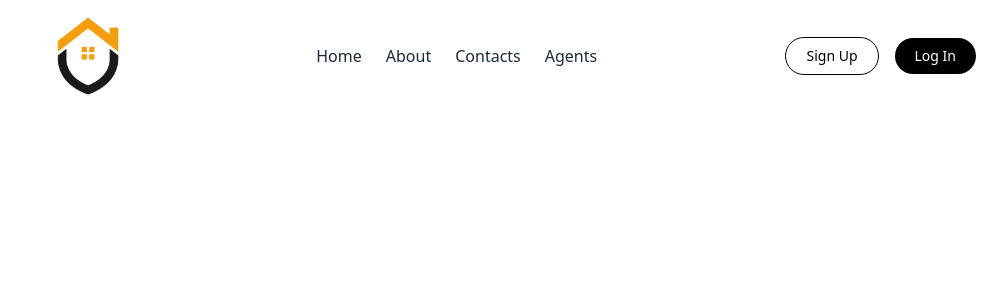
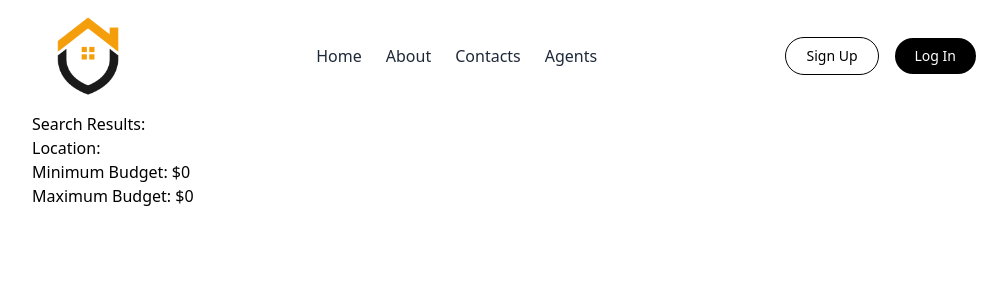
Before and after one commit to nischaljs/abaas, a React (Vite) app: page /list in a window 1280 px wide. Shown: the top 300 px of the page, without its empty margins (128-1135 px from the left). Built offline with nearby package versions, Linux system fonts and the light colour scheme.

Commit message:
feat: add ListPage route and implement search functionality in HomeSearchBar

```diff
--- a/src/App.tsx
+++ b/src/App.tsx
@@ -1,6 +1,7 @@
 import { Route, Routes } from "react-router"
 import NavBar from "./components/NavBar"
 import HomePage from "./routes/HomePage"
+import ListPage from "./routes/ListPage"
 
 
 const App = () => {
@@ -9,6 +10,7 @@ const App = () => {
     <NavBar/>
    <Routes>
     <Route path="/" element={ <HomePage/>}/>
+    <Route path="/list" element={<ListPage/>}/>
    </Routes>
     </div>
   )
--- a/src/components/HomeSearchBar.tsx
+++ b/src/components/HomeSearchBar.tsx
@@ -1,5 +1,6 @@
 import React, { useState } from 'react';
 import { FiSearch } from 'react-icons/fi';
+import { useNavigate } from 'react-router';
 
 const HomeSearchBar = () => {
   const [inputData, setInputData] = useState({
@@ -7,6 +8,8 @@ const HomeSearchBar = () => {
     minimumBudget: 0,
     maximumBudget: 0
   });
+
+  const navigate = useNavigate();
 
   // Handle input changes
   const handleInputChange = (e: React.ChangeEvent<HTMLInputElement>) => {
@@ -39,7 +42,13 @@ const HomeSearchBar = () => {
       return;
     }
 
-    console.log('Searching with criteria:', inputData);
+    const queryParams = new URLSearchParams({
+      location: inputData.location,
+      minimumBudget: inputData.minimumBudget.toString(),
+      maximumBudget: inputData.maximumBudget.toString(),
+    });
+
+    navigate(`/list?${queryParams.toString()}`);
   };
 
   return (
--- /dev/null
+++ b/src/routes/ListPage.tsx
@@ -0,0 +1,33 @@
+import React, { useEffect, useState } from 'react';
+import { useSearchParams } from 'react-router'
+
+const ListPage = () => {
+  const [searchParams] = useSearchParams();
+
+  const [inputData, setInputData] = useState({
+    location: searchParams.get('location') || '',
+    minimumBudget: parseInt(searchParams.get('minimumBudget') || '0'),
+    maximumBudget: parseInt(searchParams.get('maximumBudget') || '0'),
+  });
+
+  useEffect(() => {
+    setInputData({
+      location: searchParams.get('location') || '',
+      minimumBudget: parseInt(searchParams.get('minimumBudget') || '0'),
+      maximumBudget: parseInt(searchParams.get('maximumBudget') || '0'),
+    });
+  }, [searchParams]);
+
+  return (
+    <div>
+      <h2>Search Results:</h2>
+      <p>Location: {inputData.location}</p>
+      <p>Minimum Budget: ${inputData.minimumBudget}</p>
+      <p>Maximum Budget: ${inputData.maximumBudget}</p>
+      {/* //tODO: here  pressing the search button in the form component here will also trigger the search params of this page to change that will cause this useeffect to run
+      // which will make the list items below also change since the useeffect will make api request leading a complete render */}
+    </div>
+  );
+};
+
+export default ListPage;
```
